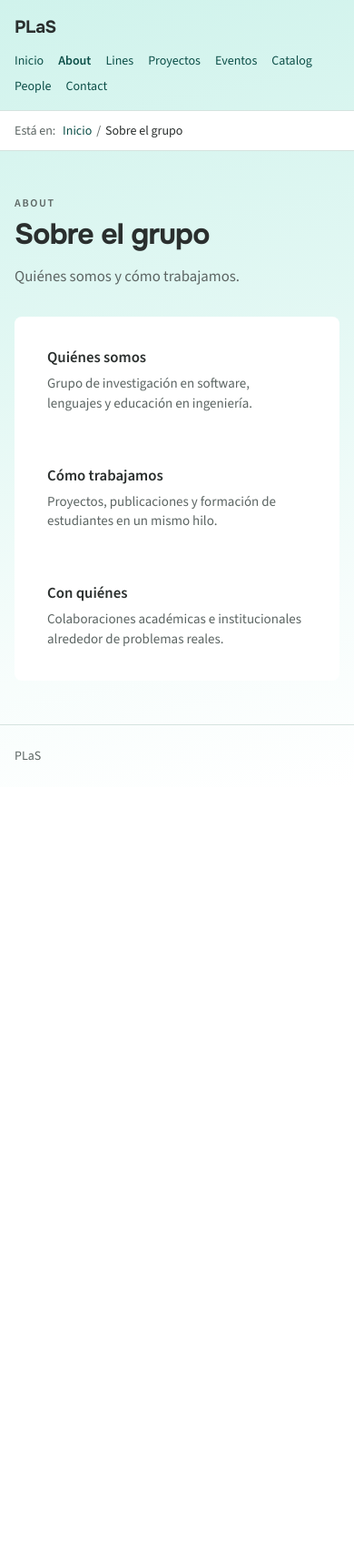
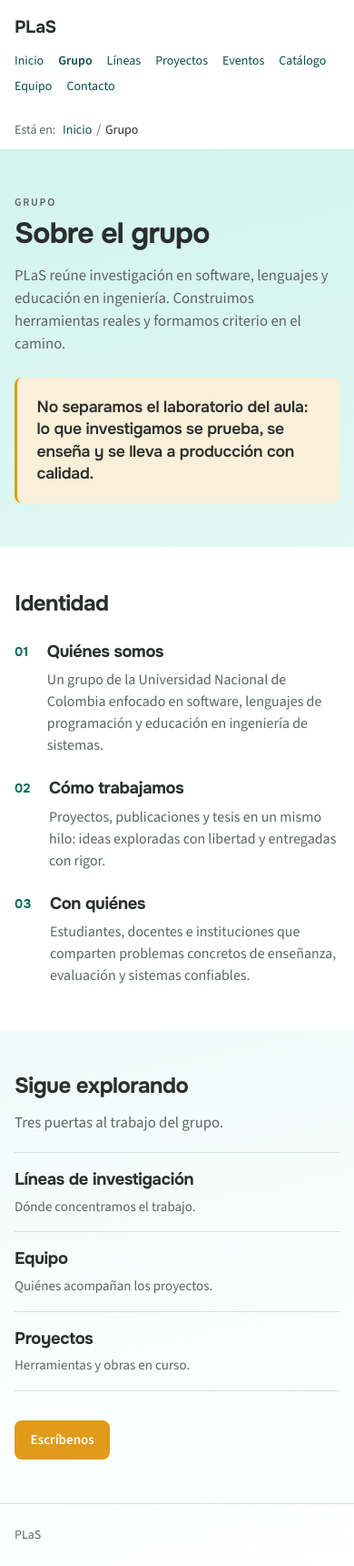
Before and after one commit to UNPLaS/web_plas, an Astro site: page /about in a window 390 px wide. Shown: the whole page at 91% size. Before the commit the page ends 865 px from the top, so only its background shows below. Built offline with nearby package versions, Linux system fonts and the light colour scheme; Astro itself is replaced by a stand-in of ours.

Commit message:
Refactor and localize site content for improved user experience
- Updated Breadcrumb component to remove Spanish section labels, relying solely on localized navigation.
- Enhanced placeholder data with Spanish translations for navigation items and contact details.
- Introduced new sections in the About and Contact pages, including introductory content and improved layout.
- Revamped global styles for better visual consistency and responsiveness across pages.
- Removed deprecated styles and components to streamline the codebase.

```diff
--- a/src/components/Breadcrumb.astro
+++ b/src/components/Breadcrumb.astro
@@ -12,32 +12,19 @@ const sectionLabels: Record<string, string> = Object.fromEntries(
   nav.filter((item) => item.href !== '/').map((item) => [item.href, item.label]),
 );
 
-/** Etiquetas en español para secciones (nav aún mezcla idiomas). */
-const spanishSection: Record<string, string> = {
-  '/about': 'Sobre el grupo',
-  '/lines': 'Líneas',
-  '/projects': 'Proyectos',
-  '/events': 'Eventos',
-  '/catalog': 'Catálogo',
-  '/people': 'Equipo',
-  '/contact': 'Contacto',
-};
-
 const segments = pathname.split('/').filter(Boolean);
 const crumbs: { href?: string; label: string }[] = [];
 
-if (segments.length === 0) {
-  // home — no se renderiza
-} else if (segments.length === 1) {
+if (segments.length === 1) {
   const href = `/${segments[0]}`;
   crumbs.push({
-    label: spanishSection[href] ?? sectionLabels[href] ?? currentLabel,
+    label: sectionLabels[href] ?? currentLabel,
   });
-} else {
+} else if (segments.length > 1) {
   const sectionHref = `/${segments[0]}`;
   crumbs.push({
     href: sectionHref,
-    label: spanishSection[sectionHref] ?? sectionLabels[sectionHref] ?? segments[0],
+    label: sectionLabels[sectionHref] ?? segments[0],
   });
   crumbs.push({ label: currentLabel });
 }
--- a/src/data/placeholders.ts
+++ b/src/data/placeholders.ts
@@ -9,13 +9,13 @@ export const site = {
 
 export const nav = [
   { href: '/', label: 'Inicio' },
-  { href: '/about', label: 'About' },
-  { href: '/lines', label: 'Lines' },
+  { href: '/about', label: 'Grupo' },
+  { href: '/lines', label: 'Líneas' },
   { href: '/projects', label: 'Proyectos' },
   { href: '/events', label: 'Eventos' },
-  { href: '/catalog', label: 'Catalog' },
-  { href: '/people', label: 'People' },
-  { href: '/contact', label: 'Contact' },
+  { href: '/catalog', label: 'Catálogo' },
+  { href: '/people', label: 'Equipo' },
+  { href: '/contact', label: 'Contacto' },
 ] as const;
 
 export const claims = [
@@ -25,10 +25,10 @@ export const claims = [
 ];
 
 export const links = [
-  { href: '/about', label: 'About' },
+  { href: '/about', label: 'Grupo' },
   { href: '/projects', label: 'Proyectos' },
   { href: '/events', label: 'Eventos' },
-  { href: '/contact', label: 'Contact' },
+  { href: '/contact', label: 'Contacto' },
 ];
 
 /** Cita de apertura en home — sin título de sección. */
@@ -181,10 +181,28 @@ export const researchLines = [
 ];
 
 export const contactFields = [
-  { label: 'Correo', value: 'prototype@example.edu' },
-  { label: 'Teléfono', value: '+00 000 000 0000' },
-  { label: 'Dirección', value: 'Edificio · Ciudad' },
+  {
+    label: 'Correo',
+    value: 'plas@unal.edu.co',
+    href: 'mailto:plas@unal.edu.co',
+  },
+  {
+    label: 'Teléfono',
+    value: '+57 601 316 5000',
+    href: 'tel:+576013165000',
+  },
+  {
+    label: 'Ubicación',
+    value: 'Facultad de Ingeniería · Universidad Nacional de Colombia, Bogotá',
+  },
 ];
+
+export const contactIntro = {
+  title: 'Escríbenos',
+  lede: 'Ideas de tesis, colaboraciones o preguntas sobre el grupo: leemos con criterio y respondemos cuando hay un camino claro.',
+  ctaLabel: 'Enviar correo',
+  ctaHref: 'mailto:plas@unal.edu.co',
+};
 
 export const projectItems = [
   {
@@ -326,17 +344,30 @@ export const students = [
   },
 ];
 
+export const aboutIntro = {
+  title: 'Sobre el grupo',
+  lede: 'PLaS reúne investigación en software, lenguajes y educación en ingeniería. Construimos herramientas reales y formamos criterio en el camino.',
+  statement:
+    'No separamos el laboratorio del aula: lo que investigamos se prueba, se enseña y se lleva a producción con calidad.',
+};
+
 export const aboutBlocks = [
   {
     title: 'Quiénes somos',
-    body: 'Grupo de investigación en software, lenguajes y educación en ingeniería.',
+    body: 'Un grupo de la Universidad Nacional de Colombia enfocado en software, lenguajes de programación y educación en ingeniería de sistemas.',
   },
   {
     title: 'Cómo trabajamos',
-    body: 'Proyectos, publicaciones y formación de estudiantes en un mismo hilo.',
+    body: 'Proyectos, publicaciones y tesis en un mismo hilo: ideas exploradas con libertad y entregadas con rigor.',
   },
   {
     title: 'Con quiénes',
-    body: 'Colaboraciones académicas e institucionales alrededor de problemas reales.',
+    body: 'Estudiantes, docentes e instituciones que comparten problemas concretos de enseñanza, evaluación y sistemas confiables.',
   },
 ];
+
+export const aboutDoors = [
+  { href: '/lines', label: 'Líneas de investigación', text: 'Dónde concentramos el trabajo.' },
+  { href: '/people', label: 'Equipo', text: 'Quiénes acompañan los proyectos.' },
+  { href: '/projects', label: 'Proyectos', text: 'Herramientas y obras en curso.' },
+];
--- a/src/pages/about.astro
+++ b/src/pages/about.astro
@@ -1,27 +1,66 @@
 ---
 import Layout from '../layouts/Layout.astro';
-import { aboutBlocks } from '../data/placeholders';
+import { aboutBlocks, aboutDoors, aboutIntro } from '../data/placeholders';
 ---
 
 <Layout title="Sobre el grupo">
   <section class="page-section wrap" aria-labelledby="about-heading">
-    <header class="page-head">
-      <p class="page-head__eyebrow">About</p>
-      <h1 id="about-heading" class="page-head__title">Sobre el grupo</h1>
-      <p class="page-head__lede">
-        Quiénes somos y cómo trabajamos.
-      </p>
+    <header class="page-head page-head--door">
+      <p class="page-head__eyebrow">Grupo</p>
+      <h1 id="about-heading" class="page-head__title">{aboutIntro.title}</h1>
+      <p class="page-head__lede">{aboutIntro.lede}</p>
     </header>
 
-    <ul class="about-blocks">
+    <blockquote class="door-statement">
+      <p class="door-statement__text">{aboutIntro.statement}</p>
+    </blockquote>
+  </section>
+
+  <section class="about-identity section-bleed" aria-labelledby="about-identity-heading">
+    <div class="section-bleed__back" aria-hidden="true"></div>
+    <div class="section-bleed__inner wrap">
+      <h2 id="about-identity-heading" class="about-identity__title">Identidad</h2>
+      <ol class="about-blocks">
+        {
+          aboutBlocks.map((block, index) => (
+            <li class="about-block">
+              <span class="about-block__index" aria-hidden="true">
+                {String(index + 1).padStart(2, '0')}
+              </span>
+              <div class="about-block__body">
+                <h3 class="about-block__title">{block.title}</h3>
+                <p class="about-block__text">{block.body}</p>
+              </div>
+            </li>
+          ))
+        }
+      </ol>
+    </div>
+  </section>
+
+  <section class="page-section wrap" aria-labelledby="about-doors-heading">
+    <header class="page-head page-head--compact">
+      <h2 id="about-doors-heading" class="page-head__title page-head__title--section">
+        Sigue explorando
+      </h2>
+      <p class="page-head__lede">Tres puertas al trabajo del grupo.</p>
+    </header>
+
+    <ul class="door-links">
       {
-        aboutBlocks.map((block) => (
-          <li class="about-card">
-            <h2 class="about-card__title">{block.title}</h2>
-            <p class="about-card__text">{block.body}</p>
+        aboutDoors.map((door) => (
+          <li>
+            <a class="door-link" href={door.href}>
+              <span class="door-link__label">{door.label}</span>
+              <span class="door-link__text">{door.text}</span>
+            </a>
           </li>
         ))
       }
     </ul>
+
+    <p class="door-cta">
+      <a href="/contact">Escríbenos</a>
+    </p>
   </section>
 </Layout>
--- a/src/pages/catalog.astro
+++ b/src/pages/catalog.astro
@@ -6,7 +6,7 @@ import { catalogItems } from '../data/placeholders';
 <Layout title="Catálogo">
   <section class="page-section wrap" aria-labelledby="catalog-heading">
     <header class="page-head">
-      <p class="page-head__eyebrow">Catalog</p>
+      <p class="page-head__eyebrow">Catálogo</p>
       <h1 id="catalog-heading" class="page-head__title">Catálogo</h1>
       <p class="page-head__lede">
         Publicaciones y tesis del grupo. Búsqueda simple (sin filtros aún).
--- a/src/pages/contact.astro
+++ b/src/pages/contact.astro
@@ -1,27 +1,44 @@
 ---
 import Layout from '../layouts/Layout.astro';
-import { contactFields } from '../data/placeholders';
+import { contactFields, contactIntro } from '../data/placeholders';
 ---
 
 <Layout title="Contacto">
   <section class="page-section wrap" aria-labelledby="contact-heading">
-    <header class="page-head">
-      <p class="page-head__eyebrow">Contact</p>
-      <h1 id="contact-heading" class="page-head__title">Contacto</h1>
-      <p class="page-head__lede">
-        Si deseas más información sobre el grupo, no dudes en escribirnos.
+    <header class="page-head page-head--door">
+      <p class="page-head__eyebrow">Contacto</p>
+      <h1 id="contact-heading" class="page-head__title">{contactIntro.title}</h1>
+      <p class="page-head__lede">{contactIntro.lede}</p>
+      <p class="door-cta door-cta--inline">
+        <a href={contactIntro.ctaHref}>{contactIntro.ctaLabel}</a>
       </p>
     </header>
+  </section>
 
+  <section class="contact-panel section-bleed" aria-labelledby="contact-details-heading">
+    <div class="section-bleed__back" aria-hidden="true"></div>
+    <div class="section-bleed__inner wrap">
+      <h2 id="contact-details-heading" class="contact-panel__title">Datos del grupo</h2>
       <ul class="contact-list">
         {
           contactFields.map((field) => (
-          <li class="contact-card">
-            <p class="contact-card__label">{field.label}</p>
-            <p class="contact-card__value">{field.value}</p>
+            <li class="contact-item">
+              <p class="contact-item__label">{field.label}</p>
+              {'href' in field && field.href ? (
+                <a class="contact-item__value" href={field.href}>
+                  {field.value}
+                </a>
+              ) : (
+                <p class="contact-item__value">{field.value}</p>
+              )}
             </li>
           ))
         }
       </ul>
+      <p class="contact-panel__note">
+        Preferimos correo para propuestas de tesis o colaboración. Incluye contexto,
+        plazos y qué esperas del grupo.
+      </p>
+    </div>
   </section>
 </Layout>
--- a/src/pages/lines.astro
+++ b/src/pages/lines.astro
@@ -6,7 +6,7 @@ import { researchLines } from '../data/placeholders';
 <Layout title="Líneas de investigación">
   <section class="page-section wrap" aria-labelledby="lines-heading">
     <header class="page-head">
-      <p class="page-head__eyebrow">Lines</p>
+      <p class="page-head__eyebrow">Líneas</p>
       <h1 id="lines-heading" class="page-head__title">Líneas de investigación</h1>
       <p class="page-head__lede">
         Áreas en las que el grupo concentra su trabajo académico y de formación.
--- a/src/pages/people.astro
+++ b/src/pages/people.astro
@@ -6,7 +6,7 @@ import { people, students } from '../data/placeholders';
 <Layout title="Equipo">
   <section class="page-section wrap" aria-labelledby="people-heading">
     <header class="page-head">
-      <p class="page-head__eyebrow">People</p>
+      <p class="page-head__eyebrow">Equipo</p>
       <h1 id="people-heading" class="page-head__title">Equipo</h1>
       <p class="page-head__lede">
         Docentes e integrantes del grupo de investigación.
--- a/src/styles/global.css
+++ b/src/styles/global.css
@@ -188,8 +188,6 @@ a:hover {
 .lines-list,
 .blog-list,
 .faculty-list,
-.about-blocks,
-.contact-list,
 .student-list {
   box-sizing: border-box;
   border: none;
@@ -204,8 +202,6 @@ a:hover {
 .faculty-card,
 .lines-card,
 .blog-card,
-.about-card,
-.contact-card,
 .carousel__viewport,
 .project-slide,
 .project-slide__body,
@@ -217,6 +213,8 @@ a:hover {
 .faculty-section__more,
 .lines-section__more,
 .invite-section__cta a,
+.door-cta a,
+.door-statement,
 .carousel__nav,
 .catalog-search input {
   border-radius: var(--radius);
@@ -249,6 +247,11 @@ a:hover {
 .site-header,
 .site-footer {
   border-color: var(--line);
+}
+
+.page-shell--interior .site-header {
+  background: var(--page);
+  border-bottom: none;
 }
 
 .site-header__brand {
@@ -954,7 +957,9 @@ a:hover {
   .blog-card:hover,
   .carousel__nav:hover,
   .carousel__dot:hover,
-  .invite-section__cta a:hover {
+  .invite-section__cta a:hover,
+  .door-link:hover,
+  .door-cta a:hover {
     transform: none;
   }
 }
@@ -1206,32 +1211,233 @@ a:hover {
   margin-bottom: 0;
 }
 
-/* About — bloques de texto */
+/* About / Contact — páginas puerta */
+.page-head--door {
+  margin-bottom: 1.5rem;
+}
+
+.page-head--compact {
+  margin-bottom: 1.25rem;
+}
+
+.page-head__title--section {
+  font-size: clamp(1.5rem, 2.8vw, 2rem);
+}
+
+.door-statement {
+  margin: 0;
+  max-width: 40rem;
+  padding: 1.25rem 1.35rem;
+  border-left: 3px solid var(--amber);
+  background: color-mix(in srgb, var(--amber-soft) 55%, var(--page));
+}
+
+.door-statement__text {
+  margin: 0;
+  font-family: var(--font-display);
+  font-size: clamp(1.1rem, 2.2vw, 1.3rem);
+  font-weight: 600;
+  line-height: 1.4;
+  letter-spacing: -0.015em;
+  color: var(--ink);
+}
+
+.about-identity {
+  padding-block: 2.75rem 3rem;
+}
+
+.about-identity__title,
+.contact-panel__title {
+  margin: 0 0 1.5rem;
+  font-family: var(--font-display);
+  font-size: clamp(1.5rem, 2.8vw, 2rem);
+  font-weight: 700;
+  letter-spacing: -0.025em;
+  color: var(--ink);
+}
+
 .about-blocks {
+  display: flex;
+  flex-direction: column;
+  gap: 1.5rem;
+  margin: 0;
+  padding: 0;
+  list-style: none;
+  background: transparent;
+}
+
+.about-block {
   display: grid;
-  gap: 1.25rem;
-  margin: 0;
-  padding: 1rem;
+  grid-template-columns: auto 1fr;
+  gap: 1rem 1.25rem;
+  align-items: start;
+}
+
+.about-block__index {
+  font-family: var(--font-display);
+  font-size: 0.875rem;
+  font-weight: 700;
+  letter-spacing: 0.04em;
+  color: var(--mid-dark);
+  line-height: 1.6;
+}
+
+.about-block__title {
+  margin: 0;
+  font-family: var(--font-display);
+  font-size: 1.15rem;
+  font-weight: 700;
+  letter-spacing: -0.02em;
+  line-height: 1.3;
+  color: var(--ink);
+}
+
+.about-block__text {
+  margin: 0.4rem 0 0;
+  max-width: 36rem;
+  font-size: 1rem;
+  color: var(--muted);
+  line-height: 1.5;
+}
+
+.door-links {
+  display: flex;
+  flex-direction: column;
+  gap: 0;
+  margin: 0;
+  padding: 0;
   list-style: none;
 }
 
-.about-card {
-  border: none;
-  padding: 1.15rem 1.25rem;
-}
-
-.about-card__title {
-  margin: 0;
-  font-size: 1.05rem;
-  font-weight: 600;
-  line-height: 1.3;
-}
-
-.about-card__text {
-  margin: 0.45rem 0 0;
+.door-link {
+  display: block;
+  padding: 1rem 0;
+  border-bottom: 1px solid var(--line);
+  text-decoration: none;
+  color: inherit;
+  transition:
+    transform 0.2s ease,
+    color 0.2s ease;
+}
+
+.door-links li:first-child .door-link {
+  border-top: 1px solid var(--line);
+}
+
+.door-link:hover {
+  transform: translateX(0.25rem);
+}
+
+.door-link:hover .door-link__label {
+  color: var(--deep);
+}
+
+.door-link__label {
+  display: block;
+  font-family: var(--font-display);
+  font-size: 1.15rem;
+  font-weight: 700;
+  letter-spacing: -0.02em;
+  color: var(--ink);
+  transition: color 0.2s ease;
+}
+
+.door-link__text {
+  display: block;
+  margin-top: 0.25rem;
   font-size: 0.9375rem;
   color: var(--muted);
-  line-height: 1.45;
+}
+
+.door-cta {
+  margin: 2rem 0 0;
+}
+
+.door-cta--inline {
+  margin-top: 1.35rem;
+}
+
+.door-cta a {
+  display: inline-block;
+  padding: 0.65rem 1.1rem;
+  background: var(--amber);
+  color: var(--page);
+  font-size: 0.9375rem;
+  font-weight: 600;
+  text-decoration: none;
+  transition:
+    background-color 0.2s ease,
+    color 0.2s ease,
+    transform 0.2s ease;
+}
+
+.door-cta a:hover {
+  background: color-mix(in srgb, var(--amber) 82%, var(--deep));
+  color: var(--page);
+  transform: scale(1.06);
+}
+
+.contact-panel {
+  padding-block: 2.75rem 3.25rem;
+}
+
+.contact-list {
+  display: flex;
+  flex-direction: column;
+  gap: 1.35rem;
+  margin: 0;
+  padding: 0;
+  list-style: none;
+  background: transparent;
+}
+
+.contact-item {
+  padding-bottom: 1.15rem;
+  border-bottom: 1px solid var(--line);
+}
+
+.contact-item:last-child {
+  padding-bottom: 0;
+  border-bottom: none;
+}
+
+.contact-item__label {
+  margin: 0;
+  font-size: 0.75rem;
+  font-weight: 600;
+  letter-spacing: 0.08em;
+  text-transform: uppercase;
+  color: var(--muted);
+}
+
+.contact-item__value {
+  display: inline-block;
+  margin: 0.35rem 0 0;
+  font-family: var(--font-display);
+  font-size: 1.15rem;
+  font-weight: 600;
+  letter-spacing: -0.015em;
+  line-height: 1.35;
+  color: var(--ink);
+  text-decoration: none;
+}
+
+a.contact-item__value {
+  color: var(--deep);
+}
+
+a.contact-item__value:hover {
+  text-decoration: underline;
+}
+
+.contact-panel__note {
+  margin: 2rem 0 0;
+  max-width: 36rem;
+  padding-top: 1.25rem;
+  border-top: 1px solid var(--line);
+  font-size: 0.9375rem;
+  color: var(--muted);
+  line-height: 1.5;
 }
 
 /* Catalog — búsqueda */
@@ -1264,43 +1470,7 @@ a:hover {
   outline-offset: 2px;
 }
 
-/* Contact — ficha de datos */
-.contact-list {
-  display: grid;
-  gap: 1rem;
-  margin: 0;
-  padding: 1rem;
-  list-style: none;
-}
-
-@media (min-width: 640px) {
-  .contact-list {
-    grid-template-columns: repeat(3, 1fr);
-  }
-}
-
-.contact-card {
-  border: none;
-  padding: 1.1rem 1.2rem;
-}
-
-.contact-card__label {
-  margin: 0;
-  font-size: 0.75rem;
-  font-weight: 600;
-  letter-spacing: 0.06em;
-  text-transform: uppercase;
-  color: var(--muted);
-}
-
-.contact-card__value {
-  margin: 0.4rem 0 0;
-  font-size: 1rem;
-  font-weight: 500;
-  line-height: 1.35;
-}
-
-/* Detalle de proyecto / evento */
+/* Catalog — búsqueda */
 .detail-meta {
   margin: 0.5rem 0 0;
   font-size: 0.875rem;
```
Lines whose indentation alone changed are shown as unchanged.
